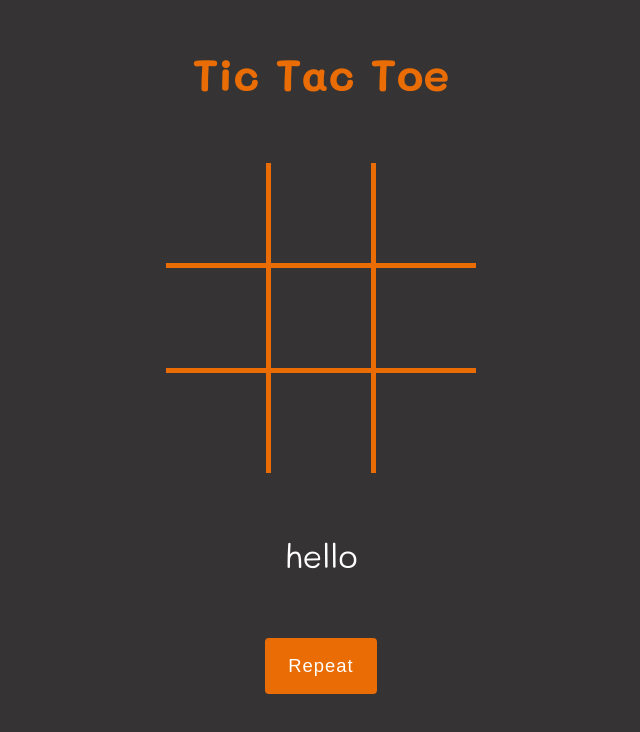
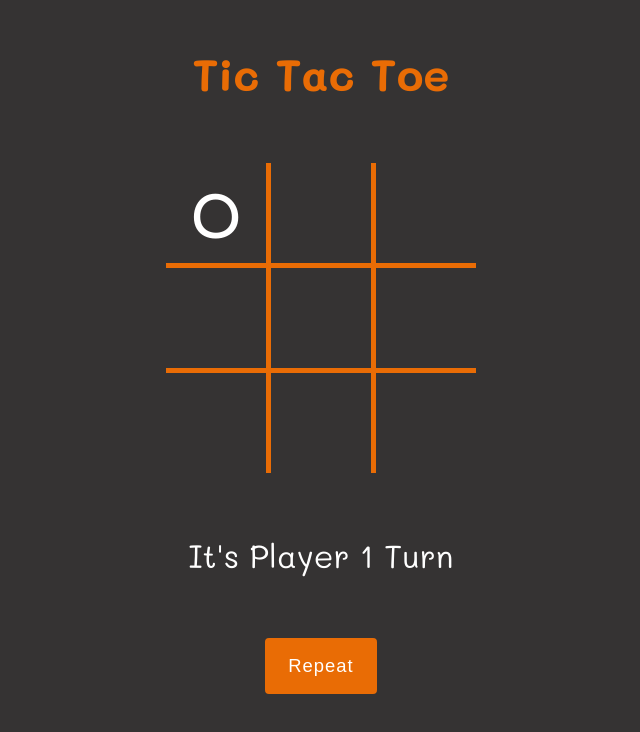
Before and after one commit to kaitoDevroop/Odin-Projects, a plain HTML site: page Tic Tac Toe/index.html in a window 1280 px wide. Both pictures are taken after a click on the element 535 px from the left and 213 px from the top of the page. Shown: the whole page, without its empty margins (319-959 px from the left). Drawn offline with Linux system fonts and the light colour scheme.

Commit message:
add winning logic and event click to the cells

```diff
--- a/Tic Tac Toe/script.js
+++ b/Tic Tac Toe/script.js
@@ -1,138 +1,188 @@
-// function createBoard (){
-//     arrayBoard = ['#', "#", '#', "#", '#', '#', '#', '#', '#',];
+const cellDivs = document.querySelectorAll(".cell")
+let board = ['#', "#", '#', "#", '#', '#', '#', '#', '#'];
+const winningOptions = [
+    [0, 1, 2],
+    [3, 4, 5],
+    [6, 7, 8],
+    [0, 3, 6],
+    [1, 4, 7],
+    [2, 5, 8],
+    [0, 4, 8],
+    [2, 4, 6]
+]
+let running = true
 
-//     return {arrayBoard}
-// }
+const boardOptions = (function () {
+    const markBoard = (position, symbol) => board[position] = symbol;
+    const resetBoard = () => board = ['#', "#", '#', "#", '#', '#', '#', '#', '#']
+    return { markBoard, resetBoard}
 
-// const boardOptions = (function () {
-//     const markBoard = (array, position, symbol) => array[position] = symbol;
-//     return {markBoard}
-// })()
+})()
 
 
-// function createPlayer(namePlayer, symbolPlayer) {
-//     const name = namePlayer
-//     const turn = false
-//     const symbol = symbolPlayer
-
-//     return {name, turn, symbol}
-// }
-
-// const playerOne = createPlayer("player 1", "X")
-// const cpu = createPlayer('CPU', "O")
+function createPlayer(namePlayer, symbolPlayer) {
+    const name = namePlayer
+    const turn = false
+    const symbol = symbolPlayer
+    return {name, turn, symbol}
+}
 
 
-// const startGame = (function (playerOne, playerTwo) {
-//     const board = createBoard();
-//     const players = [playerOne, playerTwo]
-//     const theresWinner = false
-//     // define who goes first
-//     players[Math.floor(Math.random() * players.length)].turn = true
+function initializeGame() {
+    let players = [createPlayer("Player 1", "X"), createPlayer('Player 2', "O")]
+    // define First Turn}
+    players = defineFirstTurn(players)
+    cellDivs.forEach(cell => {
+        cell.addEventListener("click", (e) => playTurn(e.target, players))
+    });
+}
 
-//     while (theresWinner == false) {
-//         playTurn()
-//     }
+function playTurn(cell, players) {
+    const cellIndex = cell.getAttribute("data-cell")
+    let currentTurn = findCurrentPlayer(players)
 
 
-//     function playTurn() {
-//         player = players.find(item => item.turn == true)
-//         nextPlayer = players.findIndex(item => item.turn != true)
-//         let selectPosition;
+    if (board[cellIndex] === "#" && running) {
+        boardOptions.markBoard(cellIndex, currentTurn.symbol)
+        cell.textContent = currentTurn.symbol
+        checkWinner(players)
+        console.log(board)
+    }
+}
 
-//         if (player.name.includes('CPU')) {
-//             console.log(`Turn: ${player.name}`)
-//             selectPosition = Math.floor(Math.random() * board.arrayBoard.length)
-//             boardOptions.markBoard(board.arrayBoard, parseFloat(selectPosition), player.symbol)
-//             player.turn = false
-//             players[nextPlayer].turn = true
-//             console.log(board.arrayBoard)
-//         } else {
-//             console.log(`Turn: ${player.name}`)
-//             selectPosition = prompt('select the position' + ' ' + player.name)
-//             boardOptions.markBoard(board.arrayBoard, parseFloat(selectPosition), player.symbol)
-//             player.turn = false
-//             players[nextPlayer].turn = true
-//             console.log(board.arrayBoard)
-//         }
+function checkWinner(players) {
+    let roundWon = false;
+    const switchPlayer = () => {
+        if (players[0].turn === true && players[1].turn === false) {
+            players[0].turn = false
+            players[1].turn = true
+        } else if (players[0].turn === false && players[1].turn === true) {
+            players[0].turn = true
+            players[1].turn = false
+        }
+    }
 
+    for (let i = 0; i < winningOptions.length; i++) {
+        const condition = winningOptions[i]
+        const cellA = board[condition[0]]
+        const cellB = board[condition[1]]
+        const cellC = board[condition[2]]
 
-//     }
+        if (cellA == "#" || cellB == "#" || cellA == "#") {
+            continue
+        }
 
+        if (cellA == cellB && cellB == cellC) {
+            roundWon = true
+            break;
+        }
+    }
 
+    if (roundWon) {
+        running = false
+        document.getElementById('text').textContent = `${findCurrentPlayer(players).name} Wins!`
+        console.log('you win')
 
-//     // console.log(`Turn: ${players[randomTurn].name}`)
-// })
+    } else if (!board.includes("#")) {
+        document.getElementById('text').textContent = `Draw`
+        running = false
+    } else {
+        switchPlayer()
+        document.getElementById("text").textContent = `It's ${findCurrentPlayer(players).name} Turn`
+    }
+}
 
-// startGame(playerOne, cpu)
+function defineFirstTurn(players) {
+    const whoGoesFirst = Math.floor(Math.random() * players.length);
+
+    players[whoGoesFirst].turn = true
+    document.getElementById('text').textContent = `It's ${players[whoGoesFirst].name} Turn`
+
+    return players
+}
+
+function findCurrentPlayer(players) {
+    let currentTurn = players.find(item => item.turn == true)
+    return currentTurn
+}
+
+// function switchTurns
+
+initializeGame()
 
 // ---------------------------------------
 
-function createPlayer(symbol) {
-    let mark = symbol;
-    return{mark}
-}
+// function createPlayer(symbol) {
+//     let mark = symbol;
+//     return{mark}
+// }
 
-const play = (function() {
-    const markSymbol = (cell, symbol) => cell.classList.add(symbol);
-    const switchTurn = (turn) => turn=='user' ? 'computer' : 'user'
-    const markBoard = (board, position, symbol) =>  {board[position] = symbol
-        return board}
-    const checkWinner = function (cells, winningOptions, currentClass){
-        return winningOptions.some(combination => {
-        return combination.every(index => {
-        return cells[index].classList.contains(currentClass)
-    })})}
-    const isDraw = function(cells){
-        return [...cells].every(cell => {
-            return cell.classList.contains('mark-x') || cell.classList.contains('mark-circle')
-    })}
-    const endGame = function(draw, turn) {
-        if(draw) {
-            console.log('draw')
-        } else {
-            console.log(`${(turn=='mark-circle') ? "o's" : "x's"} Wins`)
-        }
-    }
+// const play = (function() {
+//     const markSymbol = (cell, symbol) => cell.classList.add(symbol);
+//     const switchTurn = (turn) => turn=='user' ? 'computer' : 'user'
+//     const markBoard = (board, position, symbol) =>  {board[position] = symbol
+//         return board}
+//     const checkWinner = function (cells, winningOptions, currentClass){
+//         return winningOptions.some(combination => {
+//             return combination.every(index => {
+//                 return cells[index].classList.contains(currentClass)
+//             })
+//         }
+//         )
+//     }
+//     const isDraw = function(cells){
+//         return [...cells].every(cell => {
+//             return cell.classList.contains('mark-x') || cell.classList.contains('mark-circle')
+//     })}
+//     const endGame = function(draw, turn) {
+//         if(draw) {
+//             console.log('draw')
+//         } else {
+//             console.log(`${(turn=='mark-circle') ? "o's" : "x's"} Wins`)
+//         }
+//     }
 
-    return {markSymbol, switchTurn, markBoard, checkWinner, isDraw, endGame}
-})();
+//     return {markSymbol, switchTurn, markBoard, checkWinner, isDraw, endGame}
+// })();
 
-function gameboard() {
-    const cellElements = document.querySelectorAll('[data-cell]')
-    const user = createPlayer('mark-x')
-    const computer = createPlayer('mark-circle')
-    let turn = 'user';
-    let winningOptions = [
-        [0, 1, 2],
-        [3, 4, 5],
-        [6, 7, 8],
-        [0, 3, 6],
-        [1, 4, 7],
-        [2, 5, 8],
-        [0, 4, 8],
-        [2, 4, 6]
-    ]
+// function gameboard() {
+//     const cellElements = document.querySelectorAll('[data-cell]')
+//     const user = createPlayer('mark-x')
+//     const computer = createPlayer('mark-circle')
+//     let turn = 'user';
+//     let winningOptions = [
+//         [0, 1, 2],
+//         [3, 4, 5],
+//         [6, 7, 8],
+//         [0, 3, 6],
+//         [1, 4, 7],
+//         [2, 5, 8],
+//         [0, 4, 8],
+//         [2, 4, 6]
+//     ]
 
-    cellElements.forEach(cell => {
-        cell.addEventListener('click', handleClick)
-    });
+//     cellElements.forEach(cell => {
+//         cell.addEventListener('click', handleClick)
+//     });
 
-    function handleClick(e) {
-        const cell = e.target
-        const cellPosition = parseInt(cell.dataset.cell);
-        let currentTurn = turn=='user' ? `${user.mark}` : `${computer.mark}`
-        if(!cell.className.includes('mark-circle') && !cell.className.includes('mark-x') ) {
-            play.markSymbol(cell, currentTurn)
-            board = play.markBoard(board, cellPosition,currentTurn)
-            if (play.checkWinner(cellElements, winningOptions,currentTurn)) {
-                play.endGame(false, currentTurn)
-            } else if (play.isDraw(cellElements)) {
-                play.endGame(true, currentTurn)
-            } else {
-                turn = play.switchTurn(turn)
-            }
-        }
-    }
-};
+//     function handleClick(e) {
+//         const cell = e.target
+//         const cellPosition = parseInt(cell.dataset.cell);
+//         let currentTurn = turn=='user' ? `${user.mark}` : `${computer.mark}`
+//         if(!cell.className.includes('mark-circle') && !cell.className.includes('mark-x') ) {
+//             play.markSymbol(cell, currentTurn)
+//             board = play.markBoard(board, cellPosition, currentTurn)
+//             // Check results after turn
+//             // checkwineer = put the cell divs, the winningoptions, and the current turn
+//             if (play.checkWinner(cellElements, winningOptions,currentTurn)) {
+//                 play.endGame(false, currentTurn)
+//             } else if (play.isDraw(cellElements)) {
+//                 play.endGame(true, currentTurn)
+//             } else {
+//                 turn = play.switchTurn(turn)
+//             }
+//         }
+//     }
+// };
 
-gameboard()
+// gameboard()
--- a/Tic Tac Toe/style.css
+++ b/Tic Tac Toe/style.css
@@ -43,6 +43,9 @@ body {
     font-size: 4rem;
     color: #fff;
     font-weight: 500;
+    -webkit-user-select: none; /* Safari */
+    -ms-user-select: none; /* IE 10 and IE 11 */
+    user-select: none; /* Standard syntax */
 }
 
 #text {
```
Also changed, not shown: 1 other file.
